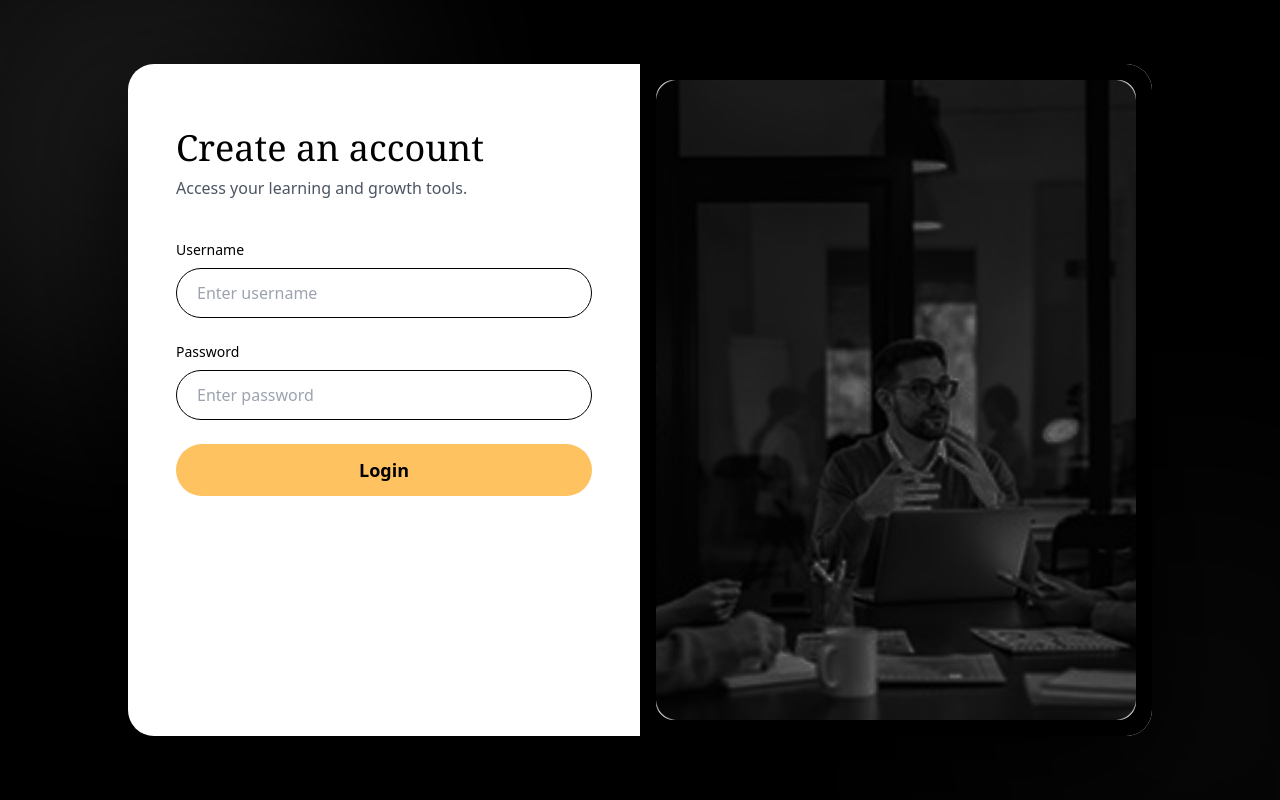
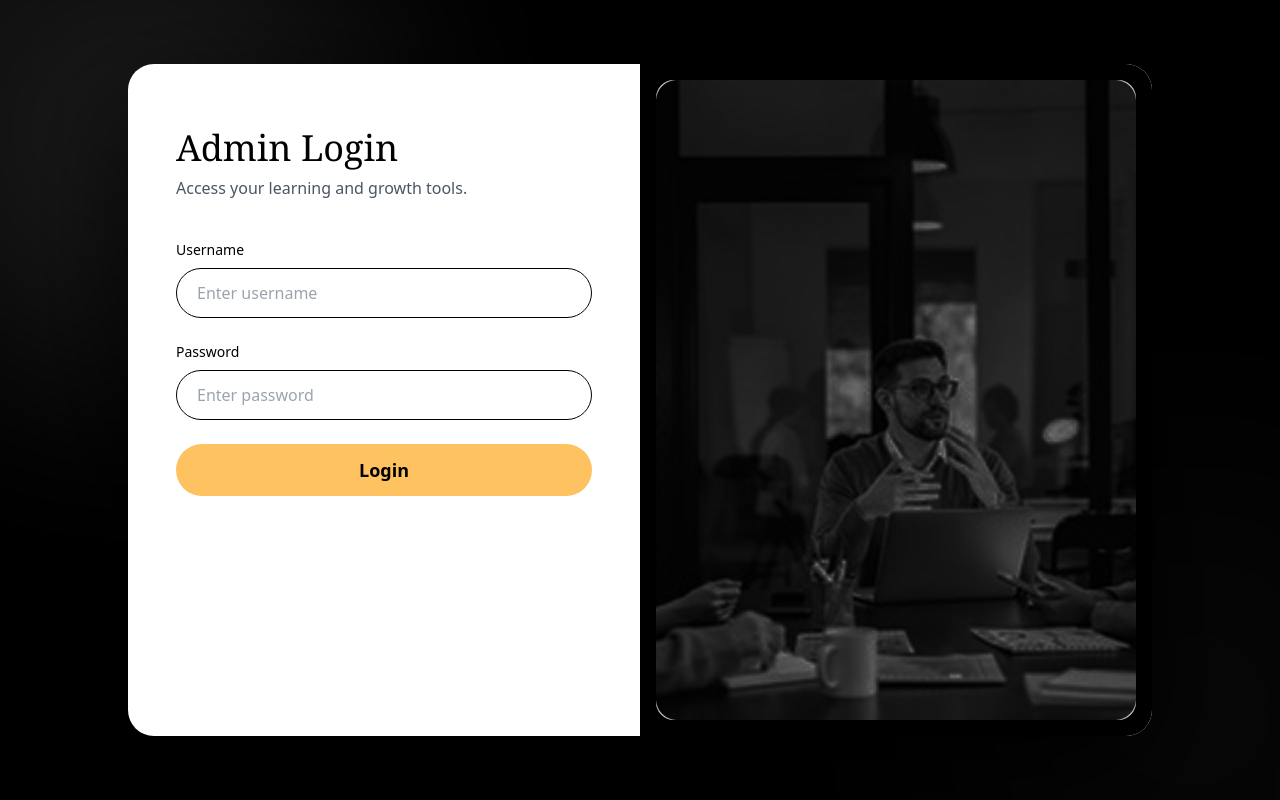
Before and after one commit to NitSanghani111/import-export_Coaching-management, a PHP site: page /admin/login.php in a window 1280 px wide. Run offline with PHP 8.4, Linux system fonts and the light colour scheme; data that the repository does not hold is empty; some libraries are stand-ins or nearby versions.

Commit message:
making ci/cd

```diff
--- a/admin/login.php
+++ b/admin/login.php
@@ -50,7 +50,7 @@ if ($_SERVER["REQUEST_METHOD"] === "POST") {
 
   <!-- LEFT FORM -->
   <div class="px-12 py-16">
-    <h1 class="text-4xl font-serif mb-2">Create an account</h1>
+    <h1 class="text-4xl font-serif mb-2">Admin Login</h1>
     <p class="text-gray-600 mb-10">Access your learning and growth tools.</p>
 
     <?php if ($error): ?>
```
